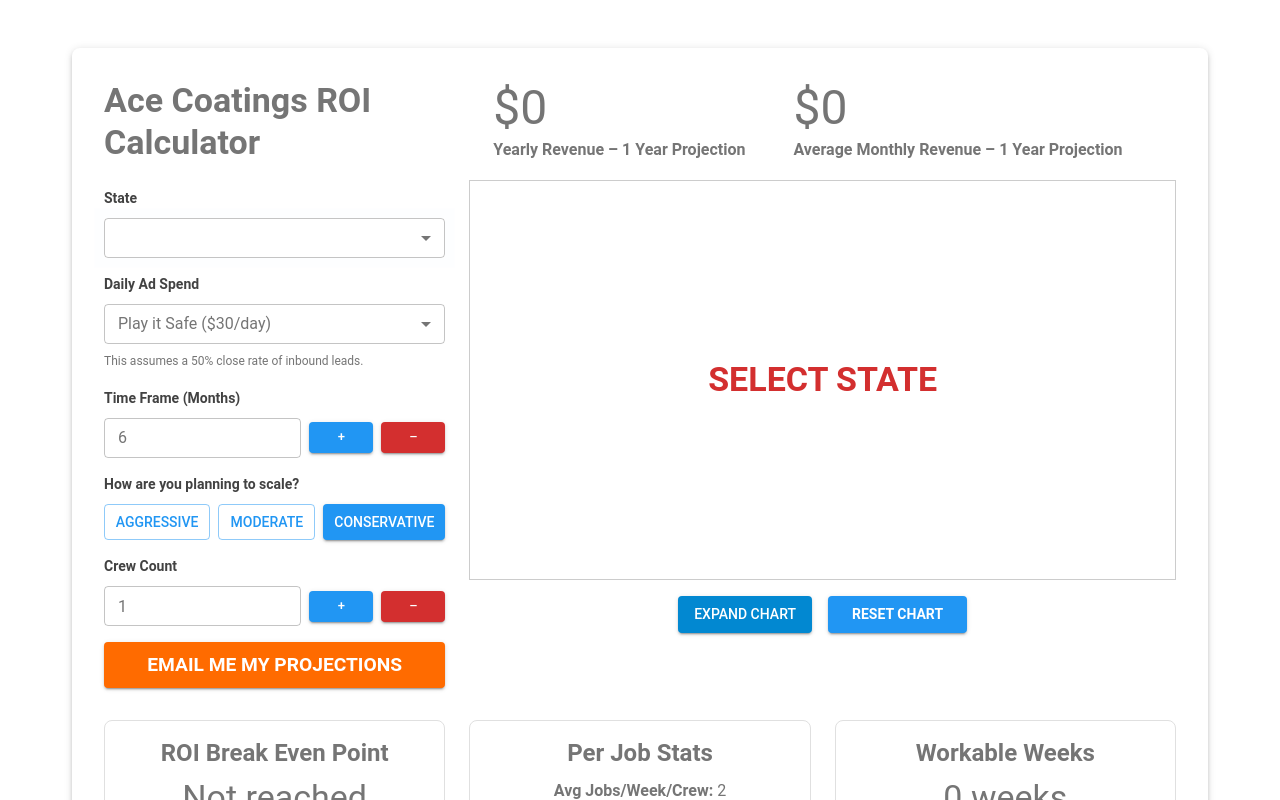
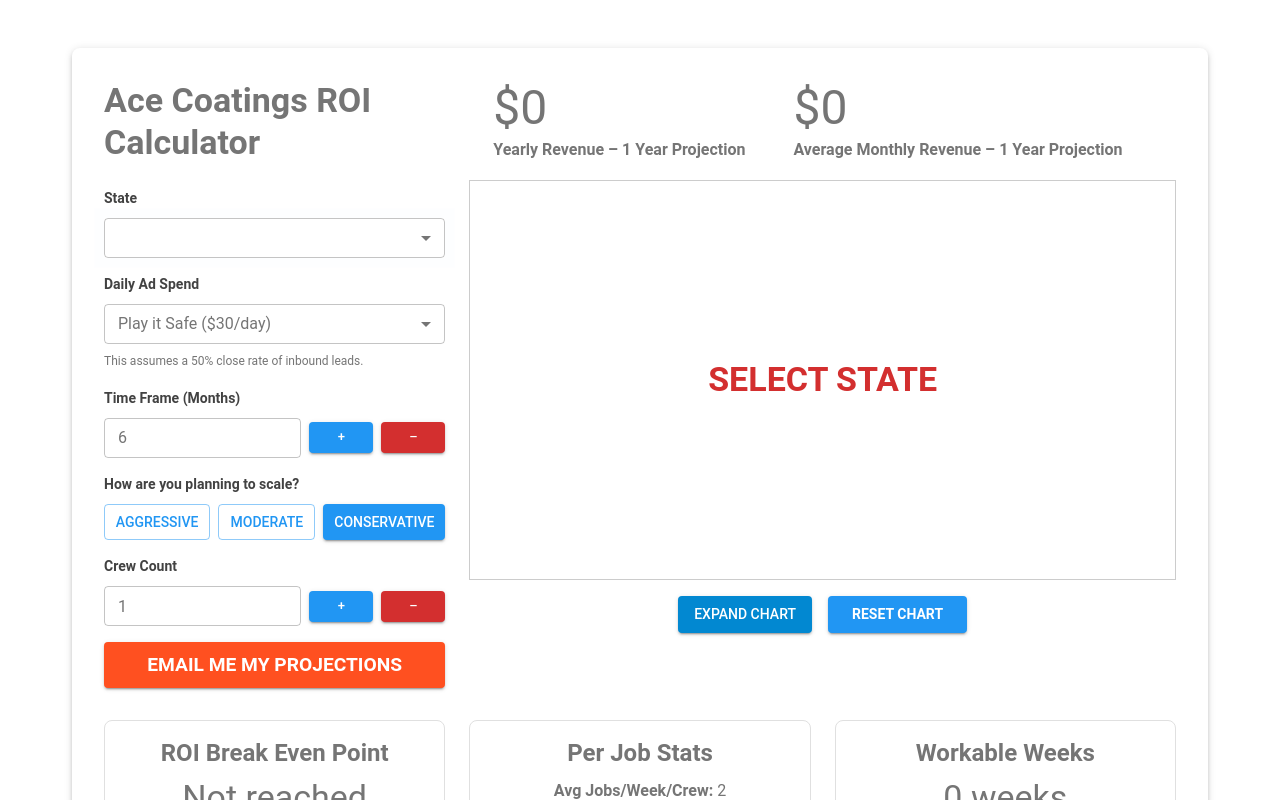
Before and after one commit to Strideclosing/ace-coatings-roi, a React (Create React App) app: page / in a window 1280 px wide. Shown: the top 800 px of the page. Built offline with nearby package versions, Linux system fonts and the light colour scheme.

Commit message:
changed the shade of orange

```diff
--- a/src/ROIcalculatorwhitelabel.js
+++ b/src/ROIcalculatorwhitelabel.js
@@ -752,7 +752,7 @@
                   variant='contained'
                   fullWidth
                   sx={{
-                    backgroundColor: '#FF6B00',
+                    backgroundColor: '#FF5020',
                     '&:hover': { backgroundColor: '#E65C00' },
                     fontSize: '1.2rem',
                     fontWeight: 'bold',
```
